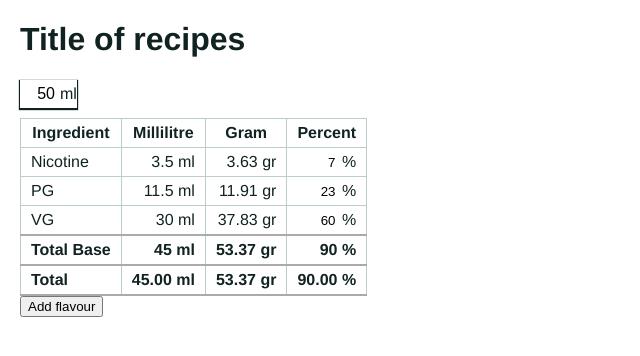
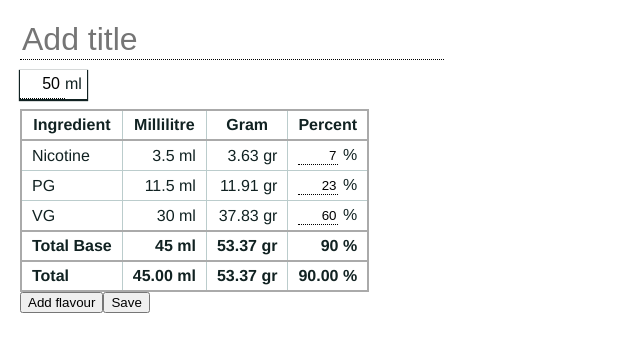
Before and after one commit to und3rdg/vapeCalc, a React (Create React App) app: page / in a window 1280 px wide. Shown: the top 356 px of the page, without its empty margins (0-640 px from the left). Built offline with nearby package versions, Linux system fonts and the light colour scheme.

Commit message:
Title of recipe, some layout style, save button (console.log json WIP)

```diff
--- a/src/App.js
+++ b/src/App.js
@@ -7,9 +7,6 @@ class App extends Component {
   render() {
     return (
       <div className="container">
-        <header className="header">
-          <h1>Title of recipes</h1>
-        </header>
         <CalcTable />
       </div>
     )
--- a/src/App.scss
+++ b/src/App.scss
@@ -2,8 +2,12 @@
   width: 100%;
   padding: 0 20px;
 }
+.flex_wrap{
+  display: flex;
+  align-items: center;
+}
 input{
-  width: 40px;
-  text-align: right;
   border: none;
+  border-bottom: 1px dotted #000;
+  // background: #FcFFda;
 }
--- a/src/Components/CalcTable/CalcTable.js
+++ b/src/Components/CalcTable/CalcTable.js
@@ -1,6 +1,6 @@
 import React, { Component } from 'react'
 import './CalcTable.scss'
-import './UserInput.scss'
+import Title from './Title.js'
 import UserInput from './UserInput.js'
 import Thead from './Thead.js'
 import Tbody from './Tbody.js'
@@ -13,6 +13,7 @@ class CalcTable extends Component {
   constructor(){
     super()
     this.state = {
+      recipeName: '',
       total: 50,
       theadTitles: [ 'Ingredient', 'Millilitre', 'Gram', 'Percent' ],
       base: [
@@ -38,15 +39,16 @@ class CalcTable extends Component {
   }
 
 
-  addFlavorHandler = () => {
-    const emptyFlavor = { name: '' , ml: 0, gr: 0, percent: 0 , type:''}
-    const flavour = [
-      ...this.state.flavour,
-      emptyFlavor
-    ]
-    this.setState({flavour})
+  saveHandler = () => {
+    const data = this.state
+    console.log(data)
   }
 
+
+  titleHandler = (event) => {
+    const recipeName = event.target.value
+    this.setState({ recipeName })
+  }
 
   totalHandler = (event) => {
     const total = event.target.value
@@ -91,11 +93,21 @@ class CalcTable extends Component {
   }
 
 
-  delHandler = (event, idx)=> {
+  delFlavourHandler = (event, idx)=> {
     event.preventDefault()
     const flavour = this.state.flavour
       .filter( (item, i) => i !== idx )
     this.setState({ flavour })
+  }
+
+
+  addFlavourHandler = () => {
+    const emptyFlavour = { name: '' , ml: 0, gr: 0, percent: 0 , type:''}
+    const flavour = [
+      ...this.state.flavour,
+      emptyFlavour
+    ]
+    this.setState({flavour})
   }
 
 
@@ -104,6 +116,10 @@ class CalcTable extends Component {
       <form
         onSubmit={e => e.preventDefault()}
       >
+        <Title
+          recipeName={this.state.recipeName}
+          titleHandler={this.titleHandler}
+        />
         <UserInput
           totalHandler={this.totalHandler}
           total={this.state.total}
@@ -120,10 +136,16 @@ class CalcTable extends Component {
             flavourTotal={this.state.flavourTotal}
             percentHandler={this.percentHandler}
             nameHandler={this.nameHandler}
-            delHandler={this.delHandler}
+            delFlavourHandler={this.delFlavourHandler}
           />
         </table>
-        <button onClick={this.addFlavorHandler}>Add flavour</button>
+        <button
+          onClick={this.addFlavourHandler}
+        >Add flavour</button>
+        <button
+          type="button"
+          onClick={this.saveHandler}
+        >Save</button>
       </form>
     )
   }
--- a/src/Components/CalcTable/CalcTable.scss
+++ b/src/Components/CalcTable/CalcTable.scss
@@ -1,16 +1,50 @@
+.recipe_name{
+  margin-top: 20px;
+  input{
+    // width: 100%;
+    text-align: left;
+    font-size: 2em;
+  }
+}
+.userInput{
+  display: flex;
+  margin: 10px 0;
+  .userInput_item{
+    box-shadow: 0px 1px 1px 1px;
+  }
+  input, .userInput label{
+    padding: 5px;
+    font-size: 16px;
+    line-height: 1;
+  }
+  input{
+    width: 45px;
+    text-align: right;
+  }
+  label{
+    padding-right: 5px;
+  }
+}
 table.calc_table{
+  $border_bold: 2px solid #aaa;
+  $border: 1px solid #bcc;
   border-collapse: collapse;
+  border: $border_bold;
+  input{
+    width: 40px;
+    text-align: right;
+  }
   th, td{
-    border: 1px solid #bcc;
+    border: $border;
     padding: 5px 10px;
+  }
+  th{
+    border-bottom: $border_bold;
   }
   td{
     text-align: right;
     &:first-child{
       text-align: left;
-      .flavour_name__wrap{
-        display: flex;
-        align-items: center;
       .flavour_name{
         width: auto;
         text-align: left;
@@ -22,7 +56,7 @@ table.calc_table{
         color: white;
         box-shadow: 0px 0px 1px 1px #122,
         inset 0px 0px 4px 0px white;
-          border: 0px solid white;
+        border: none;
         $size: 14px;
         width: $size * 5/4;
         height: $size;
@@ -32,11 +66,9 @@ table.calc_table{
       }
     }
   }
-  }
   tr.total{
-    $border: 2px solid #aaa;
-    border-top: $border;
-    border-bottom: $border;
+    border-top: $border_bold;
+    border-bottom: $border_bold;
     font-weight: 600;
   }
 }
--- a/src/Components/CalcTable/Tbody.js
+++ b/src/Components/CalcTable/Tbody.js
@@ -18,20 +18,21 @@ class Tbody extends Component {
   }
 
   flavourRow = (name, idx) => {
-    const {percentHandler, nameHandler, delHandler} = this.props
+    const {percentHandler, nameHandler, delFlavourHandler} = this.props
     return(
       <tr key={idx}>
         <td>
-          <div className="flavour_name__wrap">
+          <div className="flex_wrap">
             <input
               className="flavour_name"
               defaultValue={name.name}
+              placeholder="Flavour name"
               onChange={ (event) => nameHandler(event, idx) }
             />
             <button
               className="btn_del"
               type="button"
-              onClick={(event) => delHandler(event, idx)}
+              onClick={(event) => delFlavourHandler(event, idx)}
             >X</button>
           </div>
         </td>
--- /dev/null
+++ b/src/Components/CalcTable/Title.js
@@ -0,0 +1,18 @@
+import React, { Component } from 'react'
+
+class Title extends Component{
+  render(){
+    const { recipeName, titleHandler } = this.props
+    return (
+      <div className="recipe_name">
+        <input
+          defaultValue={ recipeName }
+          placeholder="Add title"
+          onChange={titleHandler}
+        />
+      </div>
+    )
+  }
+
+}
+export default Title
--- a/src/Components/CalcTable/UserInput.scss
+++ /dev/null
@@ -1,12 +0,0 @@
-.userInput{
-  display: flex;
-  margin: 10px 0;
-  .userInput_item{
-    box-shadow: 0px 1px 1px 1px;
-  }
-  input, .userInput label{
-    padding: 5px;
-    font-size: 16px;
-    line-height: 1;
-  }
-}
```
Lines whose indentation alone changed are shown as unchanged.
